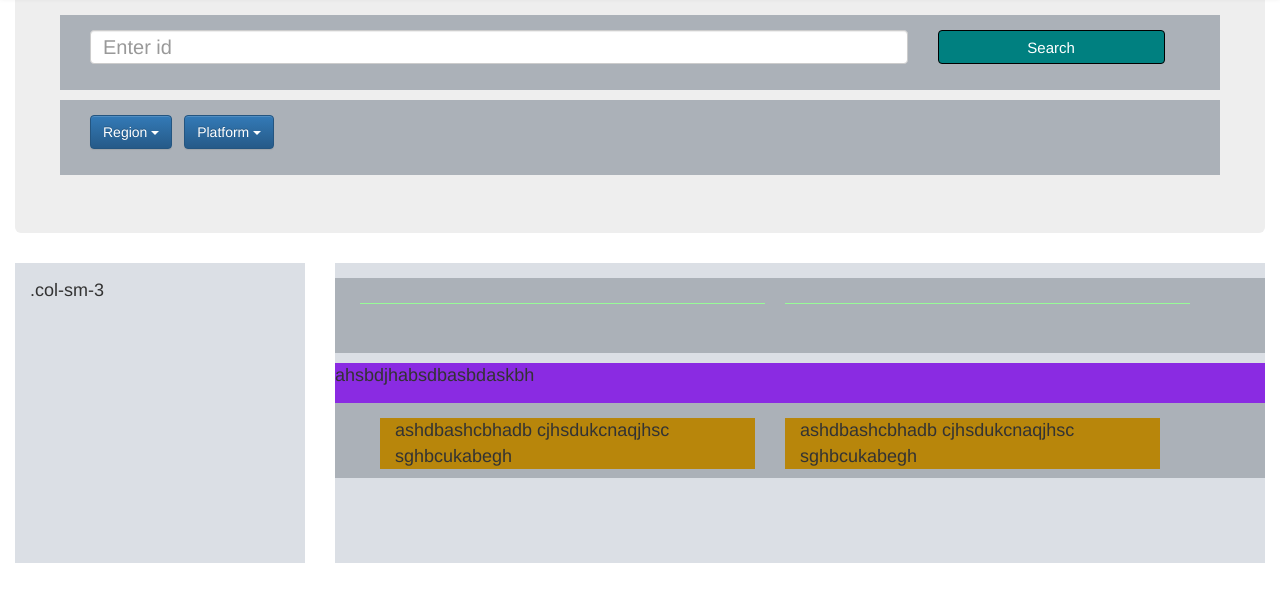
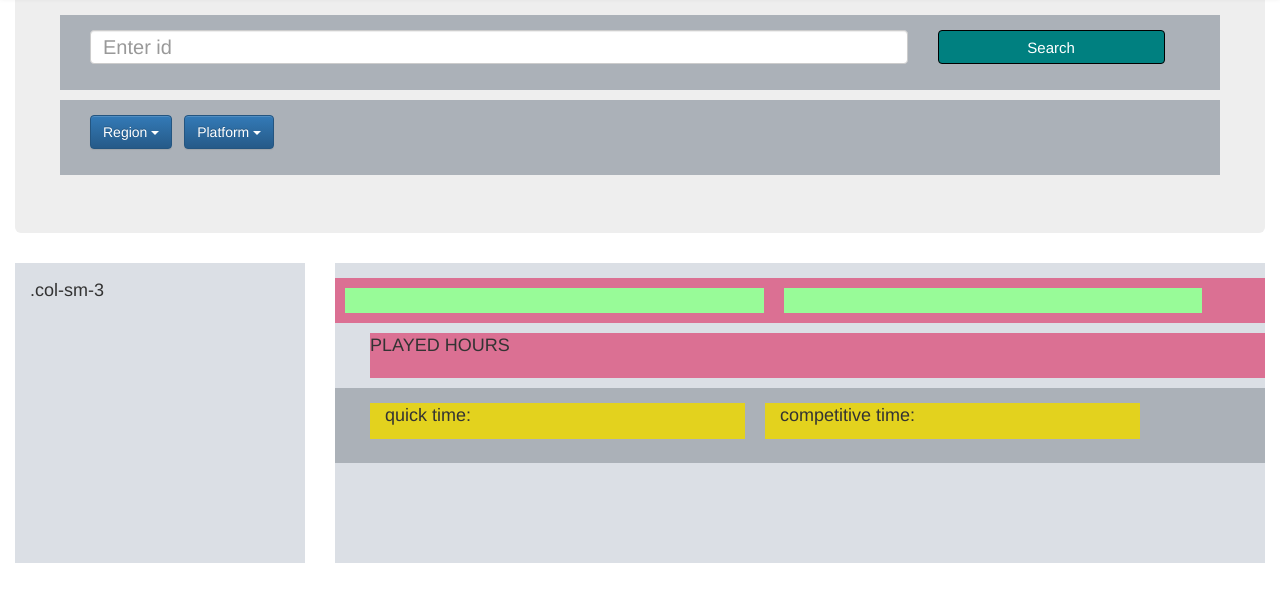
Before and after one commit to juandans01/TongaWatch, a plain HTML site: page index.html in a window 1280 px wide. Shown: the part 53-654 px from the top of the page. Drawn offline with nearby package versions, Linux system fonts and the light colour scheme.

Commit message:
Work in progress

```diff
--- a/index.html
+++ b/index.html
@@ -30,6 +30,7 @@
                 padding: 15px;
                 margin-bottom: 10px;
                 height: 75px;
+
             }
 
             .nested-col{
@@ -53,13 +54,23 @@
             }
 
             .data-block{
-                margin-left: 30px;
-                background-color: darkgoldenrod;
+                margin-left: 20px;
+                background-color: #E3D21E;
+                display: flex;
             }
             .title-row{
-                min-height: 40px;;
-                background-color: blueviolet;
+                min-height: 45px;
+                background-color: palevioletred;
+                margin-bottom: 10px;
+                display: flex;
+
             }
+            .subtitle-row{
+                margin-left: 20px;
+            }
+
+
+            /* EMPIEZA POR ID */
 
             #div-title{
                 margin-top: 20px;
@@ -147,14 +158,16 @@
                 </div>
                 <div class="col-sm-9">
                     <div class="demo-content" id="main">
-                        <div class="row nested-row">
+                        <div class="row title-row">
                             <div class="col-sm-3 nested-col" id="divAvatar"></div>
                             <div class="col-sm-3 nested-col" id="divId"></div>
                         </div>
-                        <div class="row title-row">ahsbdjhabsdbasbdaskbh</div>
+                        <div class="row title-row subtitle-row">
+                           <p>PLAYED HOURS</p>
+                        </div>
                         <div class="row nested-row">
-                            <div class="col-sm-5 data-block">ashdbashcbhadb cjhsdukcnaqjhsc sghbcukabegh</div>
-                            <div class="col-sm-5 data-block">ashdbashcbhadb cjhsdukcnaqjhsc sghbcukabegh</div>
+                            <div class="col-sm-5 data-block" id="quick-time"><p>quick time:</p></div>
+                            <div class="col-sm-5 data-block" id="competitive-time"><p>competitive time:</p></div>
                         </div>
                     </div>
                 </div>
@@ -173,7 +186,7 @@
 
 
             function focusTextId(){
-                //Mejorar cuando empiece con JQuery
+
                 $("#inputId").css({"color":"black","fontStyle":"normal"});
                 $("#inputId").val="";
 
@@ -191,7 +204,7 @@
                     type: 'GET',
                     contentType: 'application/json',
                     success:  function(successData){
-                       beautifyProfile(successData);
+                       insertProfileData(successData);
                     },
                     error : function(err){
                         console.log("SUPER ERROR");
@@ -204,13 +217,20 @@
 
             }
 
-            function beautifyProfile(successData){
+            function insertProfileData(successData){
                 var avatar= $("<img />",{"src":successData.data.avatar});
                 $("#divAvatar").append(avatar);
 
                 var user=$("<p></p>").text(successData.data.username.toUpperCase());
                 user.css({"font-size":"30px","font-style":"italic"});
                 $("#divId").append(user);
+
+                var quickHours=$("<p></p>").text(successData.data.playtime.quick.toUpperCase());
+                $("#quick-time").append(quickHours);
+
+                var compHours=$("<p></p>").text(successData.data.playtime.competitive.toUpperCase());
+                $("#competitive-time").append(compHours);
+
             }
 
             $("#platform li a").click(function(){
```
